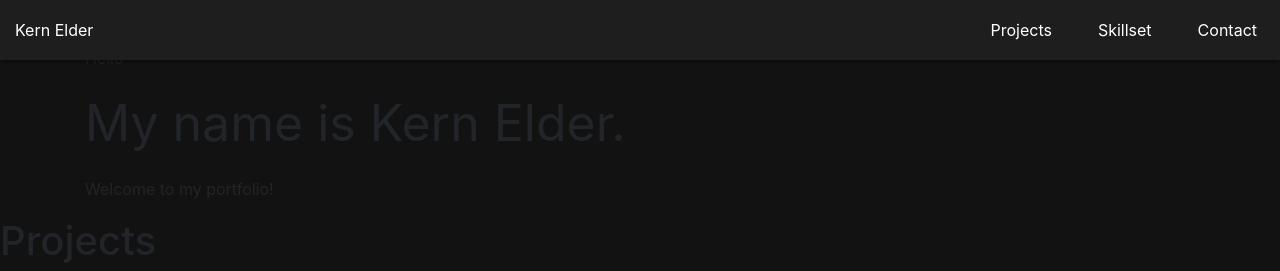
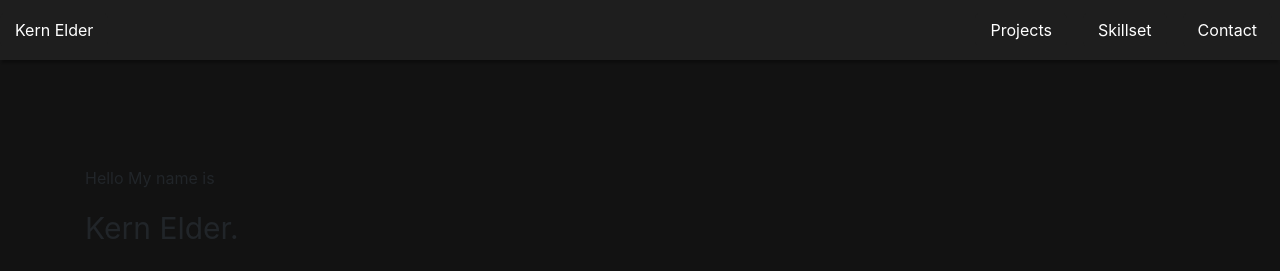
Before and after one commit to Kelel1/portfolioSite, a Next.js app: page / in a window 1280 px wide. Shown: the top 271 px of the page. Built offline with nearby package versions, Linux system fonts and the light colour scheme.

Commit message:
refractor code

```diff
--- a/components/Hero.js
+++ b/components/Hero.js
@@ -1,15 +1,15 @@
 const Hero = () => (
   <div className="container">
-    <p>Hello</p>
-    <p className="kern">My name is Kern Elder.</p>
+    <p>Hello My name is</p>
+    <p className="kern">Kern Elder.</p>
     <p>Welcome to my portfolio!</p>
   <style jsx>{`
     .container {
       width: 100%;
-      height: 50%;
+      margin-top: 10%;
     }
     .kern {
-      font-size: 50px;
+      font-size: 30px;
     }
   `}</style>
   </div>
```
